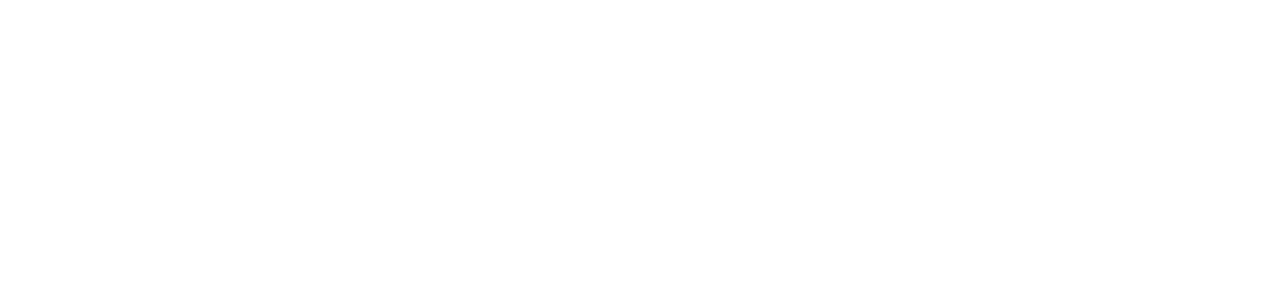
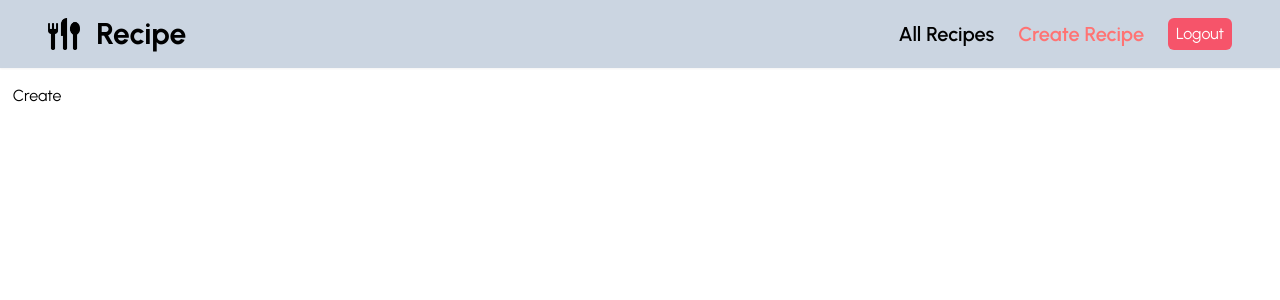
Before and after one commit to HashaamKhan19/recipe_app_client, a React (Vite) app: page /createRecipe in a window 1280 px wide. Before the commit this address had no page. Shown: the top 300 px of the page. Built offline with nearby package versions, Linux system fonts and the light colour scheme.

Commit message:
fixed header on all pages and fixed routing

```diff
--- a/src/App.jsx
+++ b/src/App.jsx
@@ -3,6 +3,8 @@
 import Register from "./components/Auth/Register";
 import Hero from "./components/Hero";
 import RequireAuth from "./components/Auth/RequireAuth";
+import Create from "./components/Recipe/Create";
+import Header from "./components/Layout";
 
 function App() {
   /* eslint-disable */
@@ -10,9 +12,11 @@
   return (
     <div className="App">
       <Router>
+        <Header />
         <Routes>
           <Route element={<RequireAuth />}>
             <Route path="/" element={<Hero />} />
+            <Route path="/createRecipe" element={<Create />} />
           </Route>
           <Route path="/register" element={<Register />} />
           <Route path="/login" element={<Login />} />
--- a/src/components/Hero/HeroSection.jsx
+++ /dev/null
@@ -1,15 +0,0 @@
-/*eslint-disable*/
-import React from "react";
-
-const HeroSection = () => {
-  return (
-    <div className="px-[1%]">
-      Lorem ipsum dolor sit amet consectetur adipisicing elit. Suscipit
-      repellendus voluptas nam quidem quos omnis, commodi perspiciatis tempora,
-      magnam vitae obcaecati. Enim quod pariatur sed a incidunt nesciunt rerum
-      quae!
-    </div>
-  );
-};
-
-export default HeroSection;
--- a/src/components/Hero/index.jsx
+++ b/src/components/Hero/index.jsx
@@ -1,15 +1,8 @@
 /*eslint-disable*/
 import React from "react";
-import Header from "../Layout";
-import HeroSection from "./HeroSection";
 
 const Hero = () => {
-  return (
-    <div>
-      <Header />
-      <HeroSection />
-    </div>
-  );
+  return <div className="px-[1%]">All Recipes here</div>;
 };
 
 export default Hero;
--- a/src/components/Layout/index.jsx
+++ b/src/components/Layout/index.jsx
@@ -1,14 +1,21 @@
 /* eslint-disable */
-import React from "react";
+import React, { useState } from "react";
 import Logo from "../../assets/images/recipeLogo.png";
 import { useCookies } from "react-cookie";
+import { useLocation, useNavigate } from "react-router-dom";
 
 const Header = () => {
   const [cookies, setCookies] = useCookies(["access_token"]);
-  console.log("COOOOOOKIES", cookies);
+
+  const navigate = useNavigate();
+  const location = useLocation();
+
+  const isLinkActive = (path) => {
+    return location.pathname === path;
+  };
 
   return (
-    <header className="bg-slate-300 py-4 px-12 shadow-sm sticky mb-4">
+    <header className="bg-slate-300 py-4 px-12 shadow-sm sticky mb-4 top-0">
       <div className="w-full flex flex-row justify-between">
         <div className="flex items-center gap-4">
           <img className="h-8 w-auto" src={Logo} />
@@ -16,8 +23,28 @@
         </div>
 
         <div className="flex items-center gap-6">
-          <h1 className="font-semibold text-xl">All Recipes</h1>
-          <h1 className="font-semibold text-xl">Create Recipe</h1>
+          <h1
+            className={`font-semibold text-xl cursor-pointer ${
+              isLinkActive("/") ? "text-secondary" : "hover:text-secondary"
+            }`}
+            onClick={() => {
+              navigate("/");
+            }}
+          >
+            All Recipes
+          </h1>
+          <h1
+            className={`font-semibold text-xl cursor-pointer ${
+              isLinkActive("/createRecipe")
+                ? "text-secondary"
+                : "hover:text-secondary"
+            }`}
+            onClick={() => {
+              navigate("/createRecipe");
+            }}
+          >
+            Create Recipe
+          </h1>
 
           <button
             onClick={() => {
--- /dev/null
+++ b/src/components/Recipe/All.jsx
@@ -0,0 +1,8 @@
+/*eslint-disable*/
+import React from "react";
+
+const All = () => {
+  return <div>All</div>;
+};
+
+export default All;
--- /dev/null
+++ b/src/components/Recipe/Create.jsx
@@ -0,0 +1,8 @@
+/*eslint-disable*/
+import React from "react";
+
+const Create = () => {
+  return <div className="px-[1%]">Create</div>;
+};
+
+export default Create;
--- a/tailwind.config.js
+++ b/tailwind.config.js
@@ -6,6 +6,7 @@
       colors: {
         primary: "#F6546a",
         secondary: "#FF7373",
+        tertiary: "#FFB8B8",
       },
       fontFamily: {
         sans: ["Urbanist", "sans-serif"],
```
